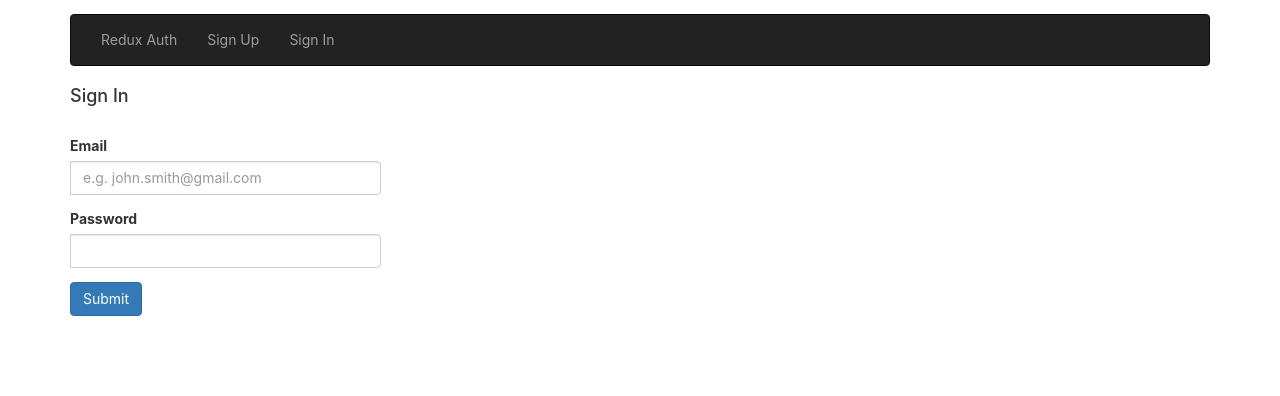
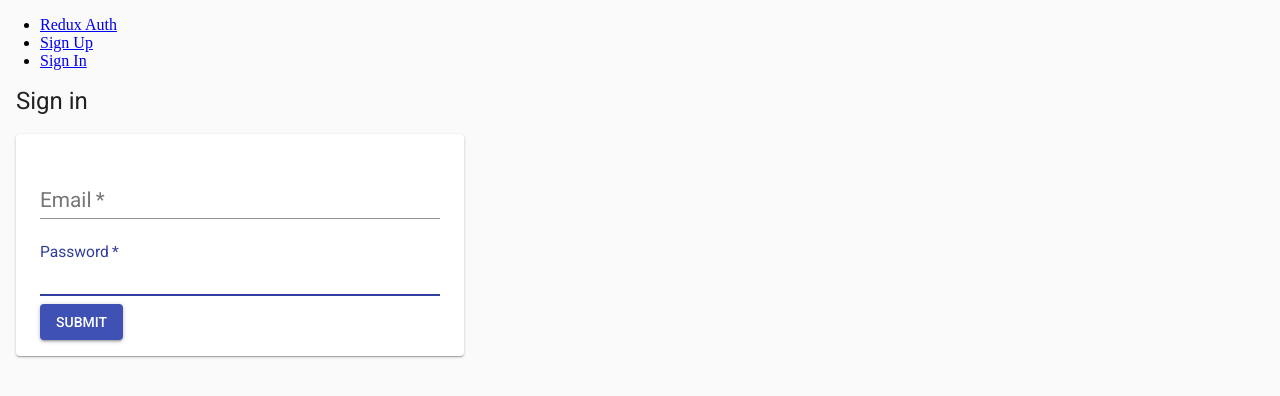
Before and after one commit to WendySanarwanto/udemy-advanced-react-and-redux, a React (Create React App) app in the folder auth/client/: page /signin in a window 1280 px wide. Shown: the top 396 px of the page. Built offline with nearby package versions, Linux system fonts and the light colour scheme; no server answers.

Commit message:
Apply material UI on the Auth Form

```diff
--- a/auth/client/package.json
+++ b/auth/client/package.json
@@ -3,6 +3,7 @@
   "version": "0.1.0",
   "private": true,
   "dependencies": {
+    "@material-ui/core": "^3.9.3",
     "axios": "^0.18.0",
     "react": "^16.8.6",
     "react-dom": "^16.8.6",
--- a/auth/client/public/index.html
+++ b/auth/client/public/index.html
@@ -3,12 +3,15 @@
   <head>
     <meta charset="utf-8" />
     <link rel="shortcut icon" href="%PUBLIC_URL%/favicon.ico" />
-    <meta name="viewport" content="width=device-width, initial-scale=1" />
+    <!-- <meta name="viewport" content="width=device-width, initial-scale=1" /> -->
+    <meta name="viewport" content="minimum-scale=1, initial-scale=1, width=device-width, shrink-to-fit=no">
+
     <meta name="theme-color" content="#000000" />
     <!--
       manifest.json provides metadata used when your web app is installed on a
       user's mobile device or desktop. See https://developers.google.com/web/fundamentals/web-app-manifest/
     -->
+    <link rel="stylesheet" href="https://fonts.googleapis.com/css?family=Roboto:300,400,500">
     <link rel="manifest" href="%PUBLIC_URL%/manifest.json" />
     <!--
       Notice the use of %PUBLIC_URL% in the tags above.
@@ -20,7 +23,7 @@
       Learn how to configure a non-root public URL by running `npm run build`.
     -->
     <title>.:: Demo Authentication ::.</title>
-    <link rel="stylesheet" href="https://cdnjs.cloudflare.com/ajax/libs/twitter-bootstrap/3.4.1/css/bootstrap.min.css">
+    <!-- <link rel="stylesheet" href="https://cdnjs.cloudflare.com/ajax/libs/twitter-bootstrap/3.4.1/css/bootstrap.min.css"> -->
   </head>
   <body>
     <noscript>You need to enable JavaScript to run this app.</noscript>
--- /dev/null
+++ b/auth/client/src/components/InputFieldMaterial.jsx
@@ -0,0 +1,28 @@
+import React, { Fragment } from 'react';
+import { FormControl, InputLabel, Input } from '@material-ui/core';
+import { withStyles } from '@material-ui/core/styles';
+
+const styles = theme => ({
+  label: {
+    fontSize: '1.3rem',
+  },
+  inputField: {
+    marginTop: '1.3em !important',
+  }
+});
+
+const InputFieldMaterial = ({ classes, input, label, id, type, placeholder, autoComplete, style }) => {
+  // console.log(`input: \n`, input);
+  return (
+    <Fragment>
+      <FormControl margin="normal" required fullWidth>
+        <InputLabel className={ classes.label } htmlFor={ id }>{ label }</InputLabel>
+        <Input id={ id } {...input} type={ type } placeholder={ placeholder }
+               autoComplete={ autoComplete} style={ style } autoFocus
+               className={ classes.inputField } />
+      </FormControl>
+    </Fragment>
+  );
+}
+
+export default withStyles(styles)(InputFieldMaterial);
--- /dev/null
+++ b/auth/client/src/components/auth/AuthFormMaterial.jsx
@@ -0,0 +1,65 @@
+import React, { Fragment } from 'react';
+import { Field, reduxForm } from 'redux-form';
+import { Button, CssBaseline,  FormHelperText, Paper, Typography } from '@material-ui/core';
+import { withStyles } from '@material-ui/core/styles';
+
+import InputFieldMaterial from '../InputFieldMaterial';
+
+const styles = theme => ({
+  paper: {
+    ...theme.mixins.gutters(),
+    paddingTop: theme.spacing.unit * 2,
+    paddingBottom: theme.spacing.unit * 2,
+    width: '35vw',
+    marginLeft: theme.spacing.unit * 2,
+  },
+  title: {
+    marginLeft: theme.spacing.unit * 2,
+    marginBottom: theme.spacing.unit * 2,
+  },
+  errorMsg: {
+    fontSize: '1.1rem',
+    marginBottom: '0.75em',
+    color: 'red',
+  }
+});
+
+const AuthForm = props => {
+  const _onSubmit = (formValues) => {
+    console.log(`[debug]<AuthFormMaterial@_onSubmit> formValues: \n`, formValues);
+    props.onSubmit(formValues);
+  }
+  const { classes } = props;
+
+  const renderErrorMessage = () => {
+    if (!props.errorMessage) return null;
+
+    return (
+      <FormHelperText className={ classes.errorMsg }>{ props.errorMessage }</FormHelperText>
+    );
+  }
+
+  // console.log(`[debug]<AuthFormMaterial@render> props: \n`, props);
+  return (
+    <Fragment>
+      <Typography className={ classes.title } component="h4" variant="h5">
+        { props.title }
+      </Typography>
+      <CssBaseline />
+      <Paper className={ classes.paper } elevation={ 1 }>
+        <form className={ classes.container } autoComplete="off" onSubmit={ props.handleSubmit( _onSubmit ) }>
+          <Field id="inputEmail" name="email" component={ InputFieldMaterial } label="Email"
+                type="email" placeholder="e.g. john.smith@gmail.com" autoComplete="none" />
+          <Field id="inputPassword" name="password" component={ InputFieldMaterial }
+                label="Password" type="password" autoComplete="none" />
+          { renderErrorMessage() }
+          <Button variant="contained" type="submit" color="primary">Submit</Button>
+        </form>
+      </Paper>
+    </Fragment>
+  );
+}
+
+export default reduxForm({
+  form: 'authForm',
+})(withStyles(styles)(AuthForm));
--- a/auth/client/src/components/auth/SignIn.jsx
+++ b/auth/client/src/components/auth/SignIn.jsx
@@ -1,7 +1,8 @@
 import React, { useEffect } from 'react';
 import { connect } from 'react-redux';
 
-import AuthForm from './AuthForm';
+// import AuthForm from './AuthForm';
+import AuthFormMaterial from './AuthFormMaterial';
 import { clearAuthErrorMessage, signIn } from '../../actions/index.js';
 
 const SIGNIN_REDIRECT_URL_PATH = '/feature';
@@ -16,17 +17,20 @@ const SignIn = props => {
 
   useEffect(() => {
     return function componentWillUnmount(){
+      console.log(`[debug]<SignIn@componentWillUnmount> is called.`);
       props.clearAuthErrorMessage();
     };
-  });
+  // eslint-disable-next-line react-hooks/exhaustive-deps
+  }, [ ]);
 
   let errorMessage = props.errorSignIn && props.errorSignIn !== '' ? props.errorSignIn : null;
 
   return (
     <div>
-      <h4>Sign In</h4>
-      <br />
-      <AuthForm onSubmit={ onSubmit } errorMessage={ errorMessage }/>
+      {/* <h4>Sign In</h4>
+      <br /> */}
+      {/* <AuthForm onSubmit={ onSubmit } errorMessage={ errorMessage }/> */}
+      <AuthFormMaterial onSubmit={ onSubmit } title="Sign in" errorMessage={ errorMessage } />
     </div>
   );
 };
--- a/auth/client/src/components/auth/SignUp.jsx
+++ b/auth/client/src/components/auth/SignUp.jsx
@@ -1,15 +1,13 @@
 import React, { useEffect } from 'react';
 import { connect } from 'react-redux';
 
-import AuthForm from './AuthForm';
+import AuthFormMaterial from './AuthFormMaterial';
 import {  clearAuthErrorMessage, signUp } from '../../actions/index.js';
 
 const SIGNUP_REDIRECT_URL_PATH = '/feature';
 
 const SignUp = props => {
   const onSubmit = (formValues) => {
-    // console.log(`[debug]<SignUp@onSubmit> formValues: \n`, formValues);
-    // console.log(`[debug]<SignUp@onSubmit> props: \n`, props);
     props.signUp(formValues, () => {
       props.history.push(SIGNUP_REDIRECT_URL_PATH);
     });
@@ -19,15 +17,15 @@ const SignUp = props => {
     return function componentWillUnmount(){
       props.clearAuthErrorMessage();
     };
-  });
+  }, []);
 
   let errorMessage = props.errorSignUp && props.errorSignUp !== '' ? props.errorSignUp : null;
 
   return (
     <div>
-      <h4>Sign Up</h4>
-      <br />
-      <AuthForm onSubmit={ onSubmit } errorMessage={ errorMessage }/>
+      {/* <h4>Sign Up</h4>
+      <br /> */}
+      <AuthFormMaterial onSubmit={ onSubmit } title="Sign up" errorMessage={ errorMessage }/>
     </div>
   );
 };
--- a/auth/client/src/index.js
+++ b/auth/client/src/index.js
@@ -2,7 +2,6 @@ import React from 'react';
 import ReactDOM from 'react-dom';
 import { BrowserRouter, Route } from 'react-router-dom';
 
-import './index.css';
 import App from './components/App';
 import Root from './Root';
 
```
Also changed, not shown: 1 other file (tests, documents, lock files or other folders).
